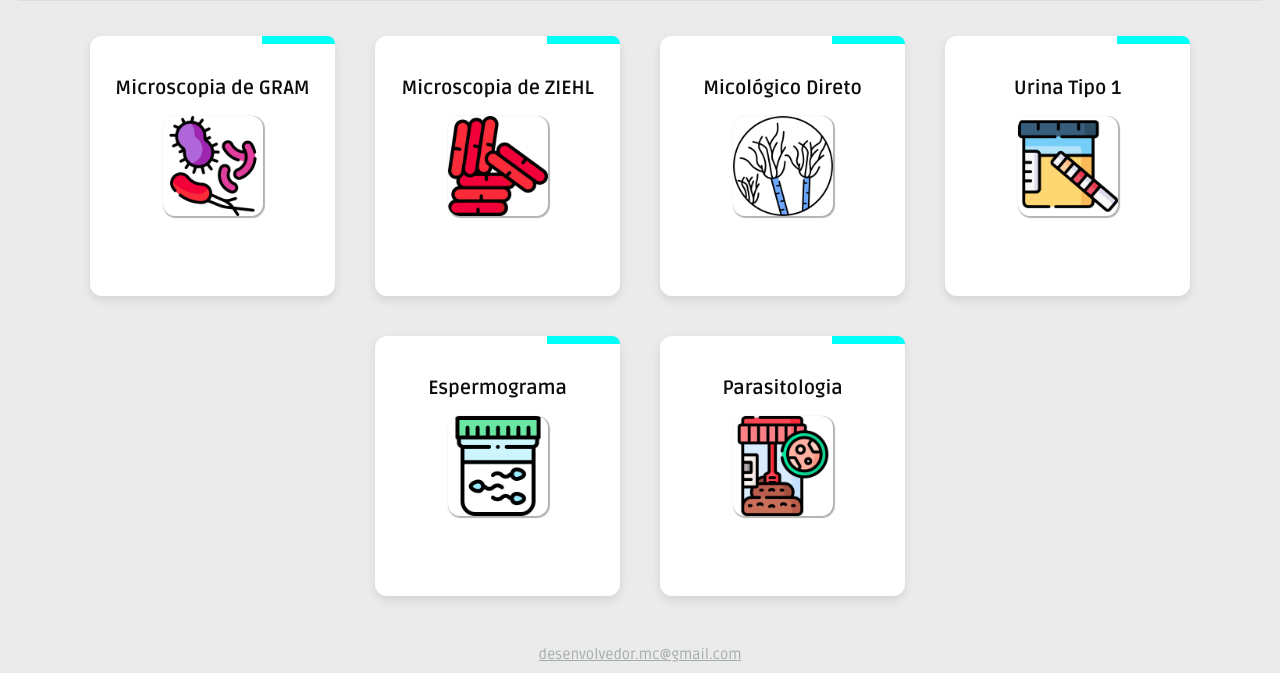
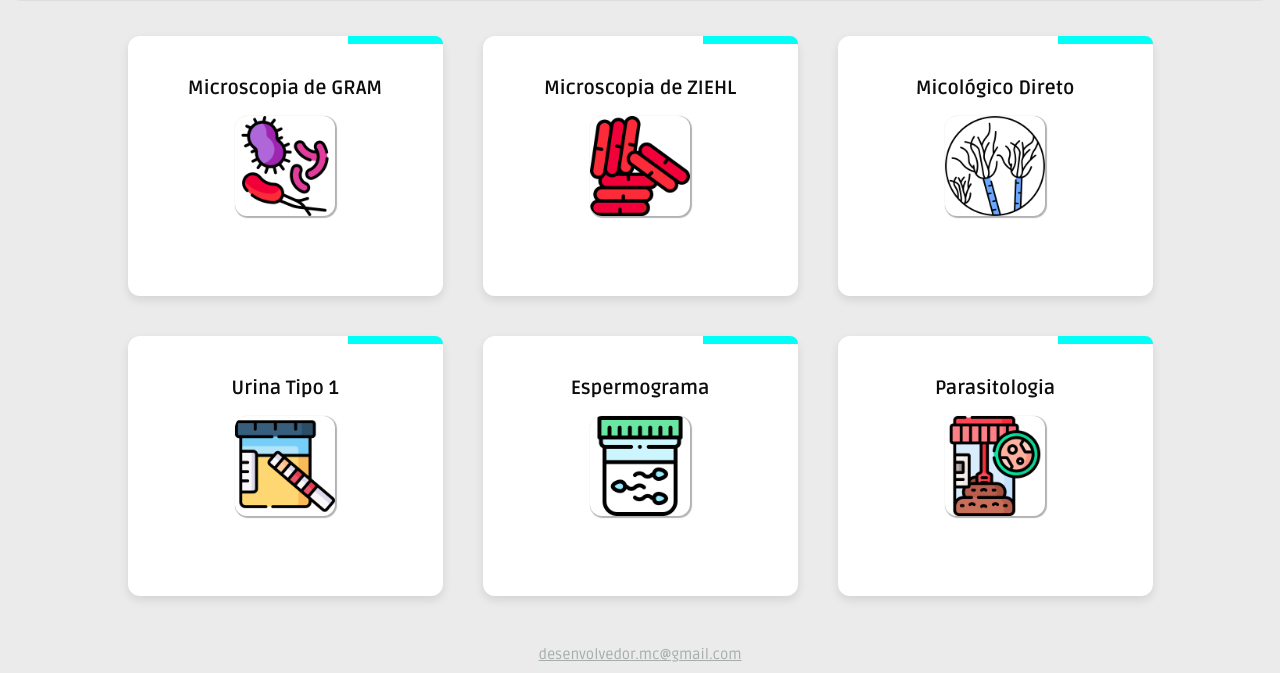
Before and after one commit to desenvolvedorMC/forLaudos, a plain HTML site: page index.html in a window 1280 px wide. Shown: the part 164-837 px from the top of the page. Drawn offline with Linux system fonts and the light colour scheme.

Commit message:
Update index.html

```diff
--- a/index.html
+++ b/index.html
@@ -122,7 +122,7 @@
 
     .card {
       background-color: white;
-      width: 205px;
+      width: 275px;
       height: 220px;
       border-radius: 12px;
       box-shadow: 0 4px 10px rgba(0, 0, 0, 0.1);
@@ -250,4 +250,5 @@
   </footer>
 
 </body>
+
 </html>
```
